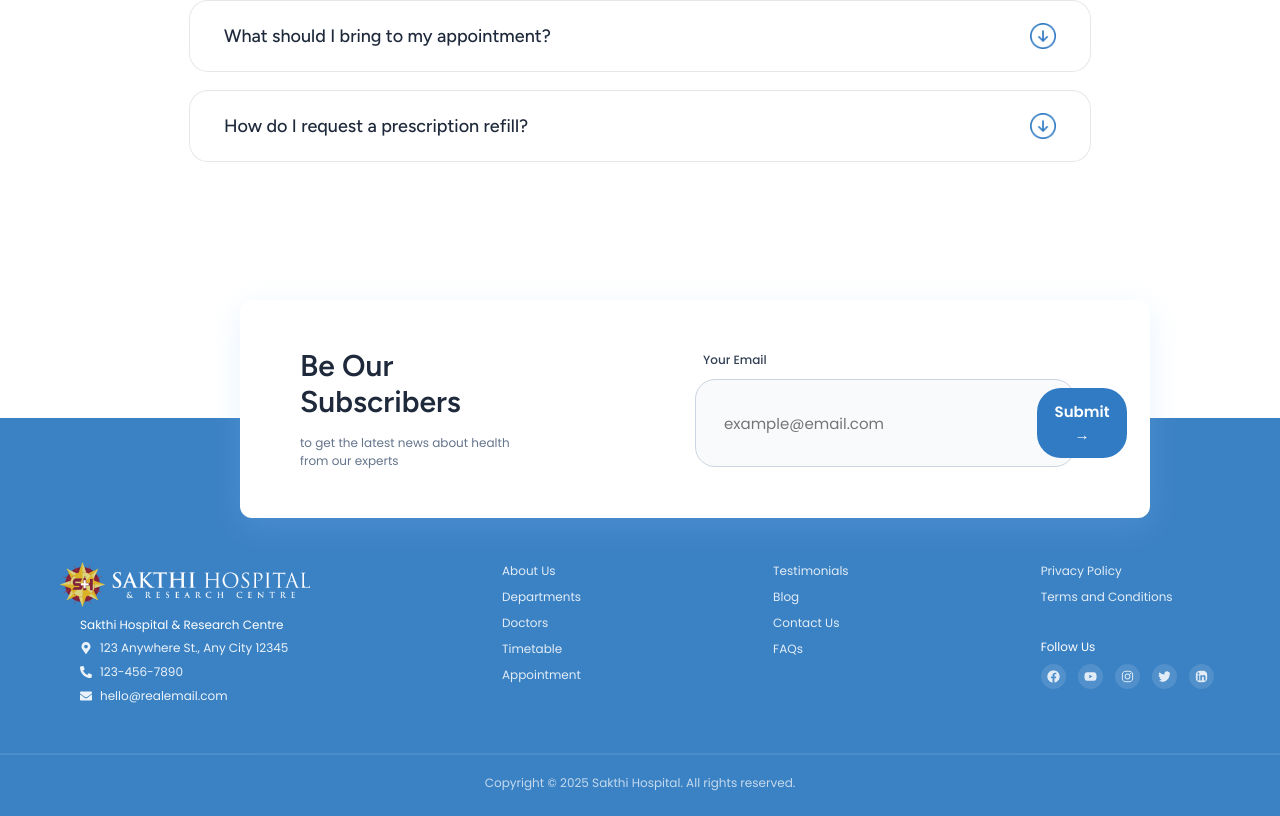
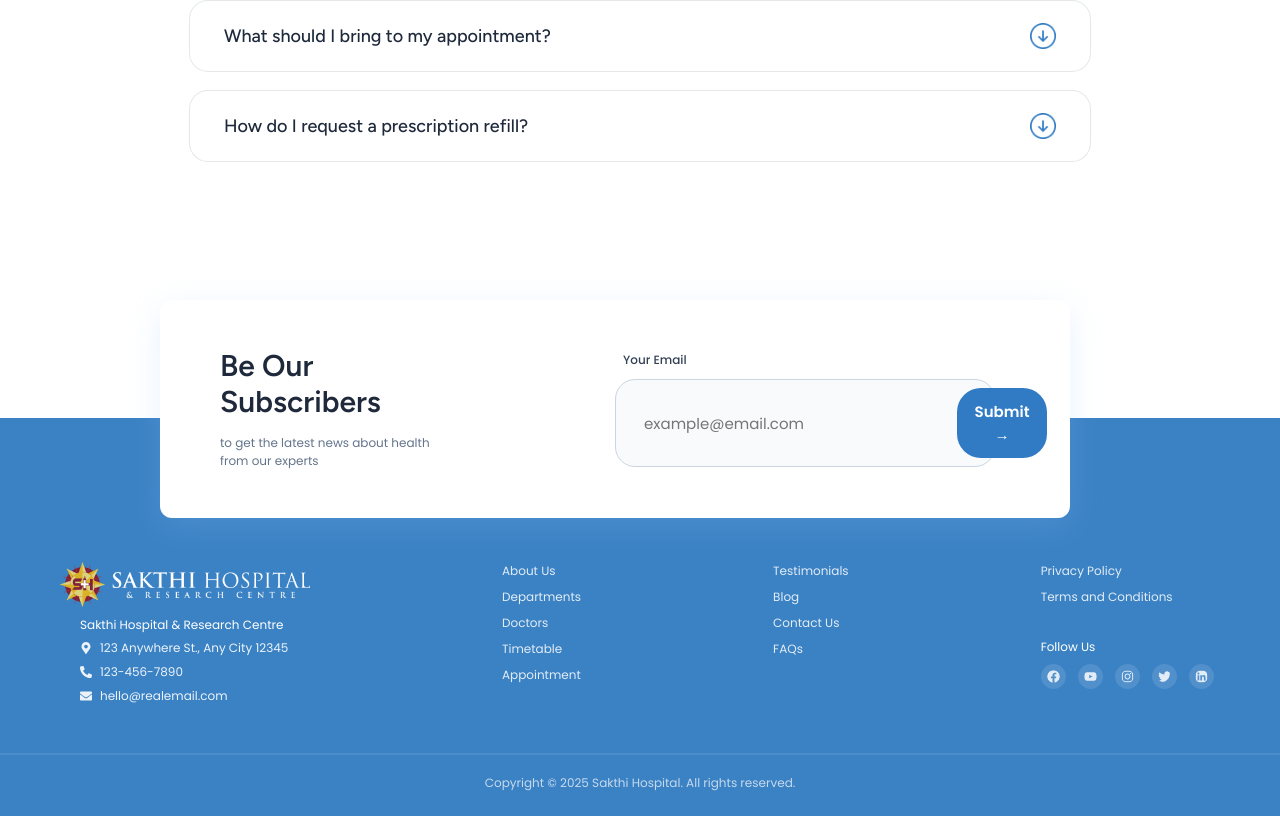
Before and after one commit to astcy/sakthihospitals, a React (Create React App) app: page / in a window 1280 px wide. Shown: the part 6228-7044 px from the top of the page. Built offline with nearby package versions, Linux system fonts and the light colour scheme.

Commit message:
messagee

```diff
--- a/src/Footer.jsx
+++ b/src/Footer.jsx
@@ -33,7 +33,7 @@ const Footer = () => {
     gap: isMobile ? '30px' : '0',
     position: 'relative',
     zIndex: 2,
-    marginLeft:'240px',
+    marginLeft:'160px',
   };
 
   const subscribeLeftStyles = {
```
